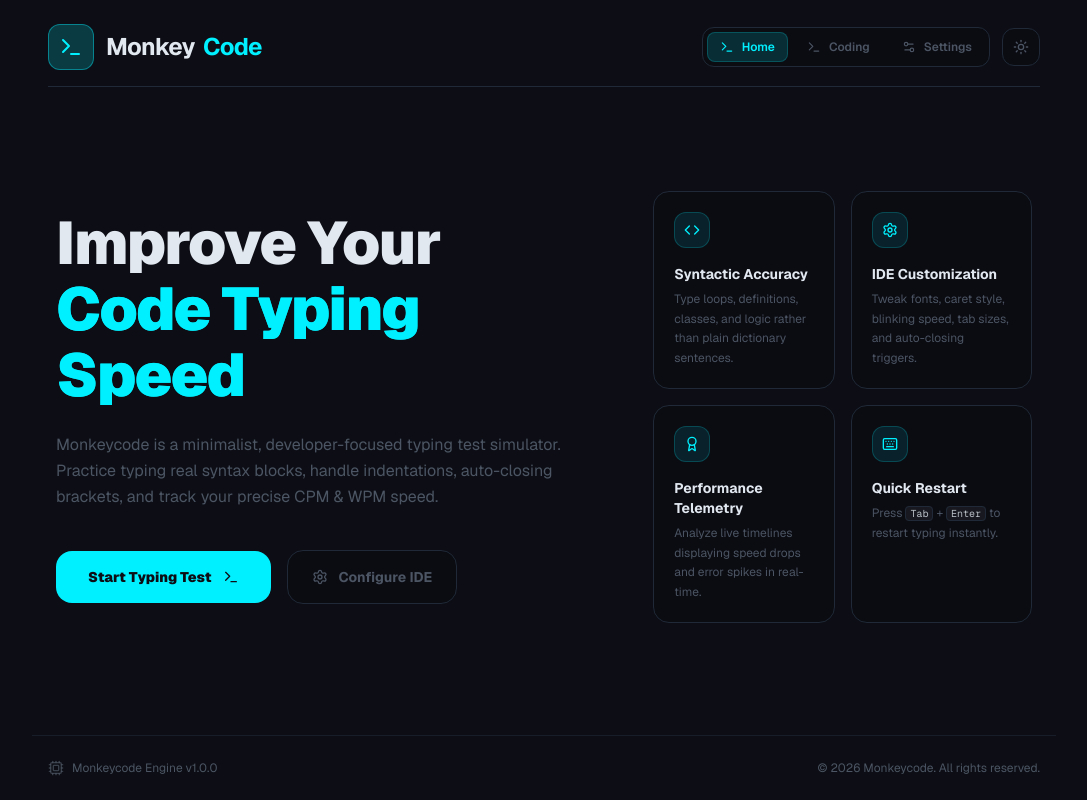
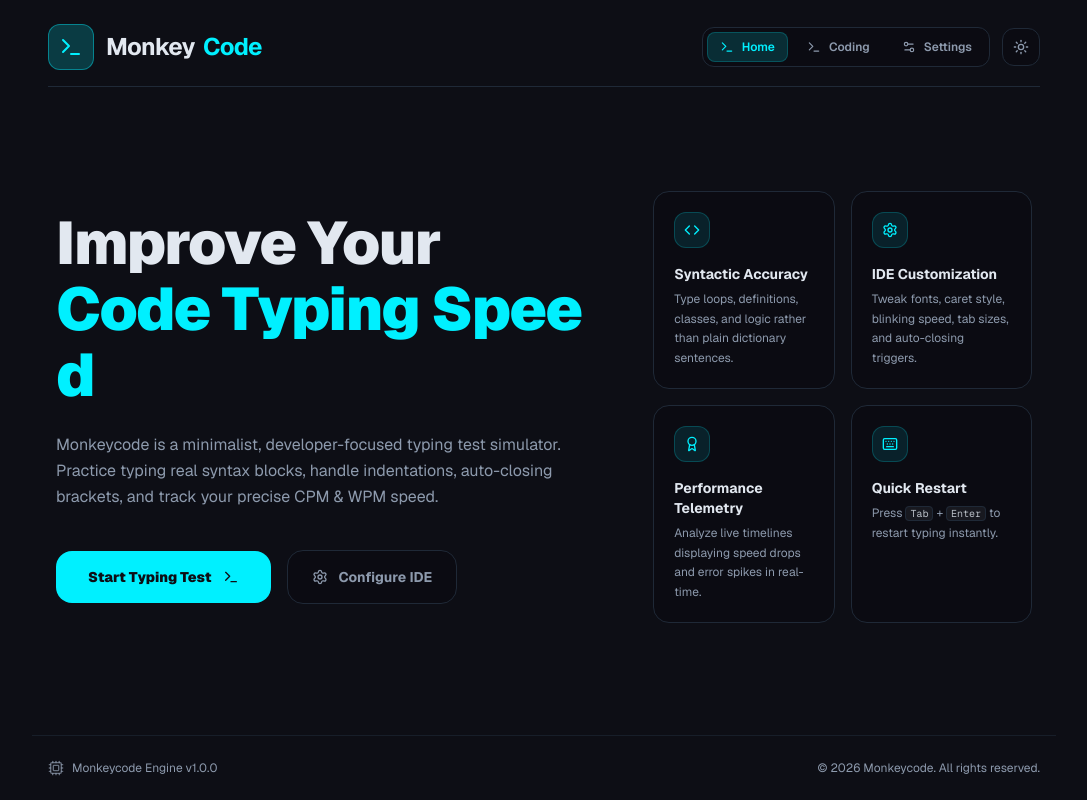
Before and after one commit to AlexMA2/monkey-code, a Next.js app: page / in a window 1280 px wide. Shown: the whole page, without its empty margins (96-1183 px from the left). Built offline with nearby package versions, Linux system fonts and the light colour scheme; no server answers.

Commit message:
feat: implement Select UI component and configure application global styles with loading state

```diff
--- a/app/_components/ui/select.tsx
+++ b/app/_components/ui/select.tsx
@@ -1,8 +1,8 @@
 'use client';
 
-import * as React from 'react';
 import * as SelectPrimitive from '@radix-ui/react-select';
 import { Check, ChevronDown, ChevronUp } from 'lucide-react';
+import * as React from 'react';
 
 const Select = SelectPrimitive.Root;
 
@@ -140,14 +140,5 @@ const SelectSeparator = React.forwardRef<
 SelectSeparator.displayName = SelectPrimitive.Separator.displayName;
 
 export {
-  Select,
-  SelectGroup,
-  SelectValue,
-  SelectTrigger,
-  SelectContent,
-  SelectLabel,
-  SelectItem,
-  SelectSeparator,
-  SelectScrollUpButton,
-  SelectScrollDownButton,
+  Select, SelectContent, SelectGroup, SelectItem, SelectLabel, SelectScrollDownButton, SelectScrollUpButton, SelectSeparator, SelectTrigger, SelectValue
 };
--- a/app/globals.css
+++ b/app/globals.css
@@ -8,7 +8,7 @@
   --error: #ff2a5f;
   --error-dim: rgba(255, 42, 95, 0.15);
   --correct: #00ff66;
-  --untyped: #4b5563;
+  --untyped: rgb(141, 154, 173);
 
   --card-bg: rgba(10, 11, 18, 0.7);
   --card-border: #1f2937;
--- a/app/loading.tsx
+++ b/app/loading.tsx
@@ -1,4 +1,3 @@
-import React from 'react';
 import { Terminal } from 'lucide-react';
 
 export default function Loading() {
--- a/app/page.tsx
+++ b/app/page.tsx
@@ -1,6 +1,6 @@
 'use client';
 
-import React from 'react';
+import React, { useEffect, useState } from 'react';
 import { setPageLoading } from '@store/configSlice';
 import { useAppDispatch } from '@store/hooks';
 import { Award, Code, Keyboard, Settings, Terminal } from 'lucide-react';
@@ -10,8 +10,43 @@ export default function Home() {
   const router = useRouter();
   const dispatch = useAppDispatch();
 
+  const targetText = "Code Typing Speed";
+  const typingTimeline = [
+    { text: "", delay: 1000 },
+    { text: "C", delay: 180 },
+    { text: "Co", delay: 150 },
+    { text: "Cod", delay: 120 },
+    { text: "Code", delay: 160 },
+    { text: "Code ", delay: 200 },
+    { text: "Code T", delay: 220 },
+    { text: "Code Ty", delay: 140 },
+    { text: "Code Typ", delay: 130 },
+    { text: "Code Typo", delay: 500 }, // Error state!
+    { text: "Code Typ", delay: 200 },  // Backspace
+    { text: "Code Typi", delay: 250 }, // Corrected type
+    { text: "Code Typin", delay: 140 },
+    { text: "Code Typing", delay: 160 },
+    { text: "Code Typing ", delay: 185 },
+    { text: "Code Typing S", delay: 220 },
+    { text: "Code Typing Sp", delay: 130 },
+    { text: "Code Typing Spe", delay: 120 },
+    { text: "Code Typing Spee", delay: 150 },
+    { text: "Code Typing Speed", delay: 3500 }, // Hold complete state
+  ];
+
+  const [timelineIndex, setTimelineIndex] = useState(0);
+
+  useEffect(() => {
+    const currentStep = typingTimeline[timelineIndex];
+    const timer = setTimeout(() => {
+      setTimelineIndex((prev) => (prev + 1) % typingTimeline.length);
+    }, currentStep.delay);
+    return () => clearTimeout(timer);
+  }, [timelineIndex]);
+
+  const currentTyped = typingTimeline[timelineIndex].text;
+
   const handleNavigation = (path: string) => {
-    console.log("🚀 ~ handleNavigation ~ path:", path);
     dispatch(setPageLoading(true));
     router.push(path);
   };
@@ -23,8 +58,37 @@ export default function Home() {
         <div className="lg:col-span-7 flex flex-col gap-6 text-left">
           <h2 className="text-4xl md:text-5xl lg:text-6xl font-black tracking-tight text-foreground leading-[1.1]">
             Improve Your <br />
-            <span className="text-accent bg-clip-text bg-gradient-to-r from-accent to-accent/80">
-              Code Typing Speed
+            <span className="inline-block relative text-accent">
+              {targetText.split("").map((char, idx) => {
+                const typedChar = currentTyped[idx];
+                const isCurrent = idx === currentTyped.length;
+                const isLastChar = idx === targetText.length - 1;
+                const isFinished = currentTyped.length === targetText.length;
+
+                let charClass = "text-accent/20";
+                let displayChar = char;
+
+                if (idx < currentTyped.length) {
+                  if (typedChar === char) {
+                    charClass = "text-accent font-black transition-colors duration-100";
+                  } else {
+                    charClass = "text-error bg-error-dim border-b-2 border-error font-black transition-all duration-75";
+                    displayChar = typedChar;
+                  }
+                }
+
+                return (
+                  <span key={idx} className={`relative ${charClass}`}>
+                    {isCurrent && (
+                      <span className="absolute w-[3px] h-[1.15em] bg-accent top-0.5 -left-[1.5px] animate-caret-blink" />
+                    )}
+                    {isLastChar && isFinished && (
+                      <span className="absolute w-[3px] h-[1.15em] bg-accent top-0.5 left-full ml-0.5 animate-caret-blink" />
+                    )}
+                    {displayChar}
+                  </span>
+                );
+              })}
             </span>
           </h2>
 
```
